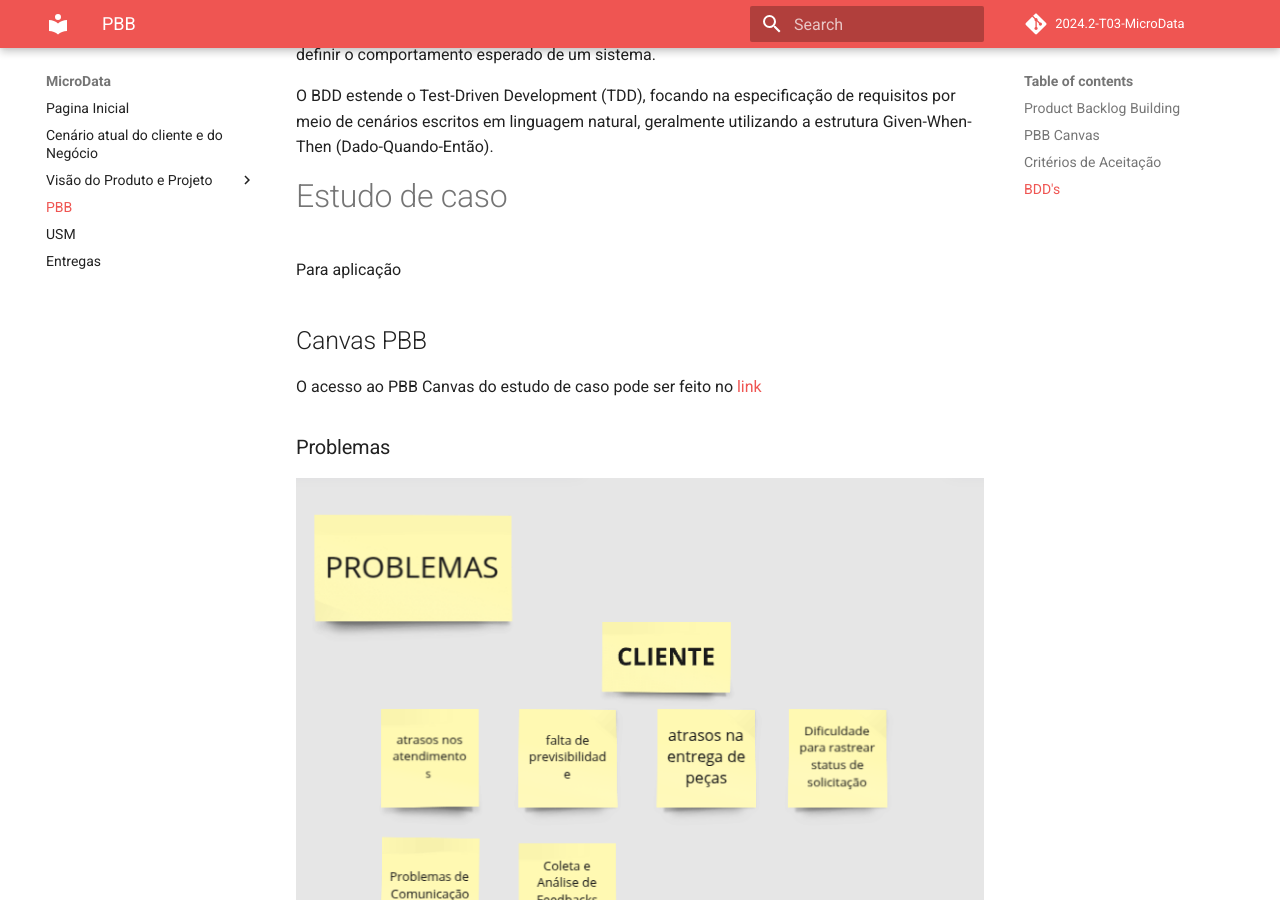
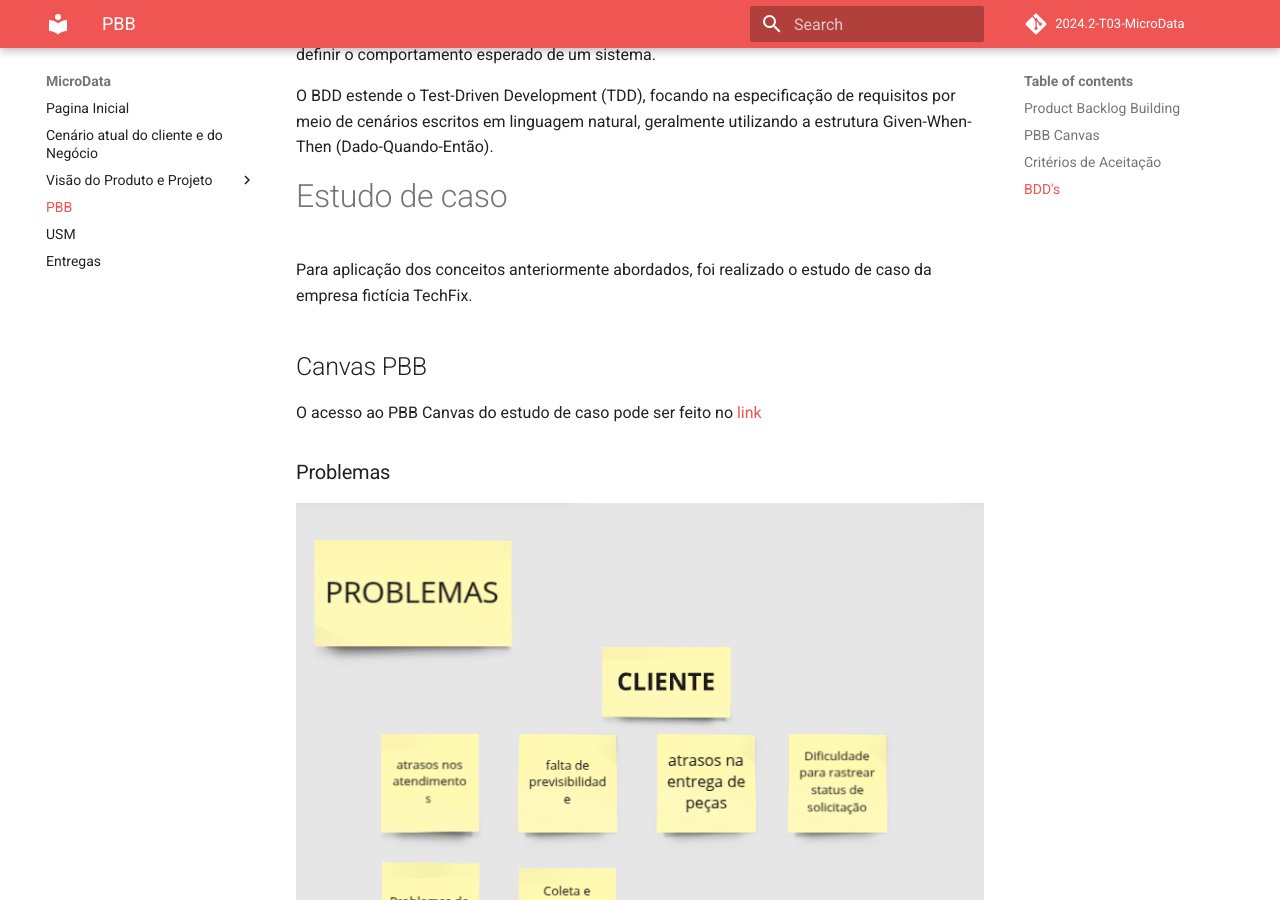
Before and after one commit to storch7/2024.2-T03-MicroData, an MkDocs documentation site: the page built from docs/pbb/pbb.md, in a window 1280 px wide and 900 px high, scrolled down 846 px. Built offline with MkDocs 1.6.1 and Material for MkDocs 9.7.7, drawn with Linux system fonts in a browser that asks for light colours; comment, search, counter and statistics services are not loaded.

Commit message:
Inserção de Textos

```diff
--- a/docs/pbb/pbb.md
+++ b/docs/pbb/pbb.md
@@ -20,7 +20,7 @@ O BDD estende o Test-Driven Development (TDD), focando na especificação de req
 
 # Estudo de caso
 
-Para aplicação
+Para aplicação dos conceitos anteriormente abordados, foi realizado o estudo de caso da empresa fictícia TechFix.
 
 ## Canvas PBB
 O acesso ao PBB Canvas do estudo de caso pode ser feito no [link](https://miro.com/app/board/uXjVLr5J0PU=/?share_link_id=506084747667)
```
